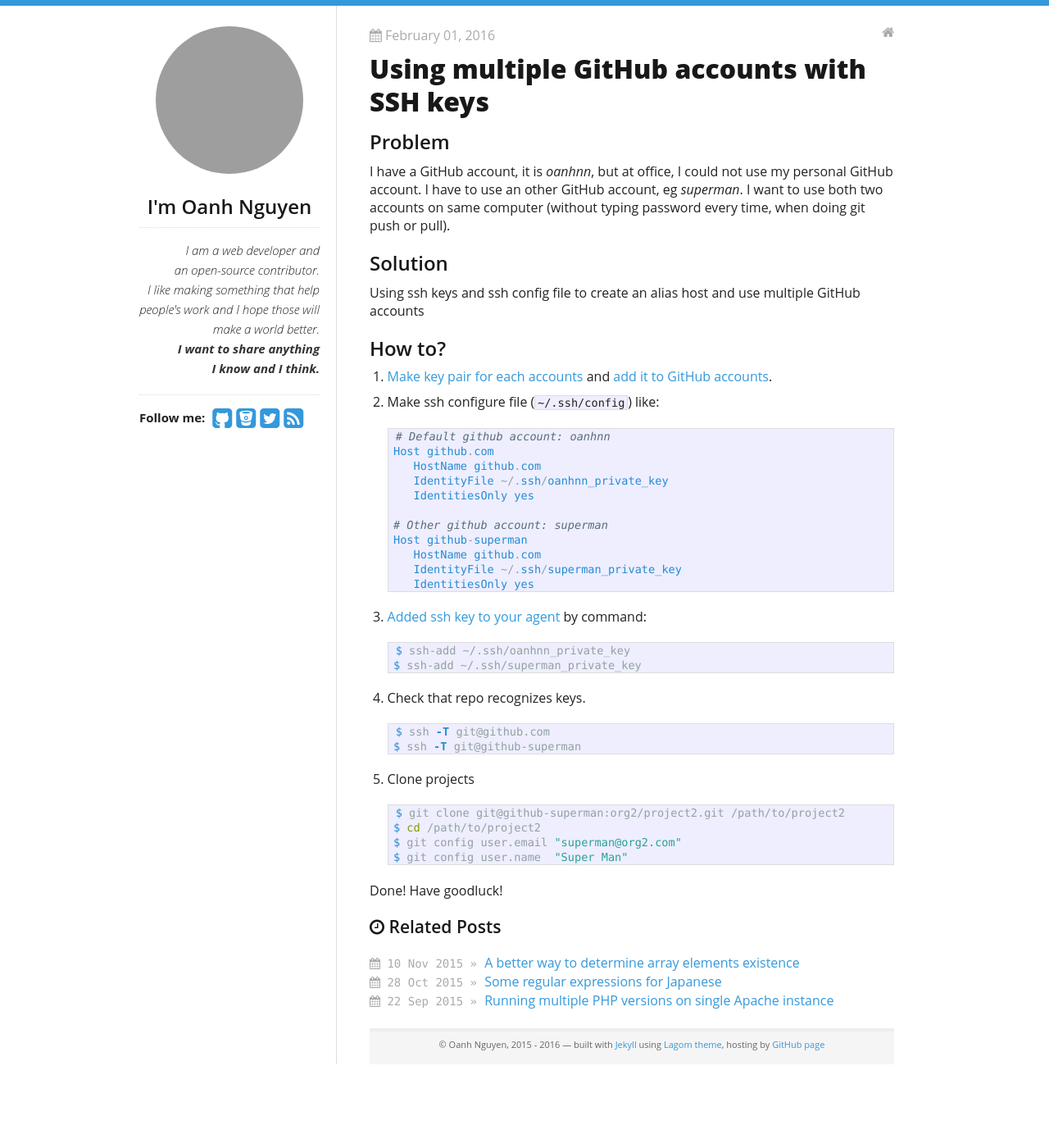
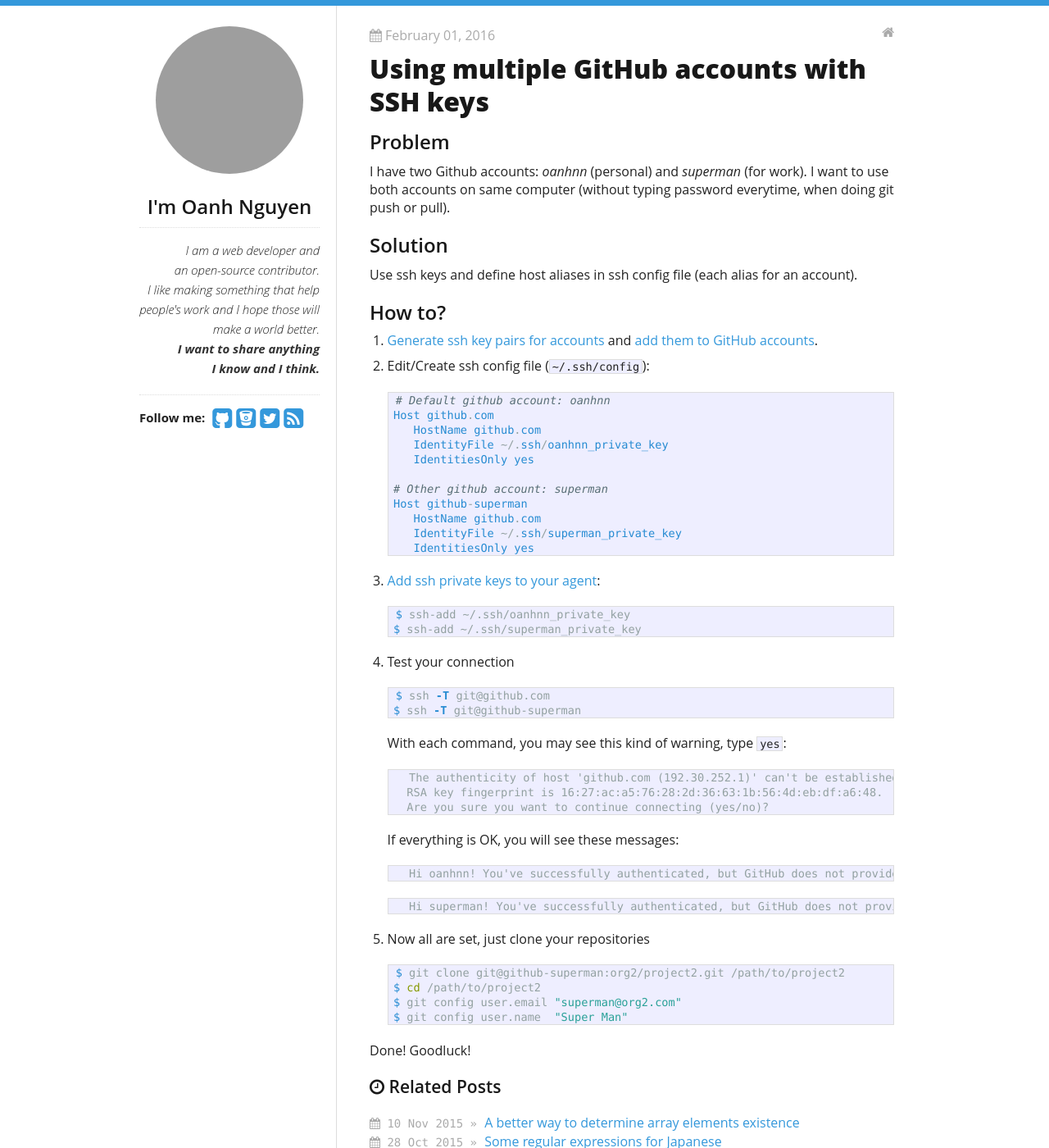
Before and after one commit to oanhnn/oanhnn.github.io, a Jekyll site: the page built from _posts/2016-02-01-using-multiple-github-accounts-with-ssh-keys.md, in a window 1280 px wide and 1400 px high. Shown: the whole window at 82% size. Built offline with Jekyll 4.4.1, drawn with Linux system fonts in a browser that asks for light colours; comment, search, counter and statistics services are not loaded; grey boxes are pictures that could not be loaded.

Commit message:
Update 2016-02-01-using-multiple-github-accounts-with-ssh-keys.md

````diff
--- a/_posts/2016-02-01-using-multiple-github-accounts-with-ssh-keys.md
+++ b/_posts/2016-02-01-using-multiple-github-accounts-with-ssh-keys.md
@@ -6,17 +6,17 @@
 ---
 
 ## Problem
-I have a GitHub account, it is *oanhnn*, but at office, I could not use my personal GitHub account. I have to use an other GitHub account, eg *superman*.
-I want to use both two accounts on same computer (without typing password every time, when doing git push or pull).
+I have two Github accounts: *oanhnn* (personal) and *superman* (for work).
+I want to use both accounts on same computer (without typing password everytime, when doing git push or pull).
 
 <!--more-->
 
 ## Solution
-Using ssh keys and ssh config file to create an alias host and use multiple GitHub accounts
+Use ssh keys and define host aliases in ssh config file (each alias for an account).
 
 ## How to?
-1. [Make key pair for each accounts](https://help.github.com/articles/generating-a-new-ssh-key/) and [add it to GitHub accounts](https://help.github.com/articles/adding-a-new-ssh-key-to-your-github-account/).
-2. Make ssh configure file (`~/.ssh/config`) like:
+1. [Generate ssh key pairs for accounts](https://help.github.com/articles/generating-a-new-ssh-key/) and [add them to GitHub accounts](https://help.github.com/articles/adding-a-new-ssh-key-to-your-github-account/).
+2. Edit/Create ssh config file (`~/.ssh/config`):
 
    ```conf
    # Default github account: oanhnn
@@ -32,21 +32,34 @@
       IdentitiesOnly yes
    ```
 
-3. [Added ssh key to your agent](https://help.github.com/articles/adding-a-new-ssh-key-to-the-ssh-agent/) by command:
+3. [Add ssh private keys to your agent](https://help.github.com/articles/adding-a-new-ssh-key-to-the-ssh-agent/):
 
    ```shell
    $ ssh-add ~/.ssh/oanhnn_private_key
    $ ssh-add ~/.ssh/superman_private_key
    ```
 
-4. Check that repo recognizes keys.
+4. Test your connection
 
    ```shell
    $ ssh -T git@github.com
    $ ssh -T git@github-superman
    ```
+With each command, you may see this kind of warning, type `yes`:
+  ```
+  The authenticity of host 'github.com (192.30.252.1)' can't be established.
+  RSA key fingerprint is 16:27:ac:a5:76:28:2d:36:63:1b:56:4d:eb:df:a6:48.
+  Are you sure you want to continue connecting (yes/no)?
+  ```
+If everything is OK, you will see these messages:
+  ```
+  Hi oanhnn! You've successfully authenticated, but GitHub does not provide shell access.
+  ```
+  ```
+  Hi superman! You've successfully authenticated, but GitHub does not provide shell access.
+  ```
 
-5. Clone projects
+5. Now all are set, just clone your repositories
 
    ```shell
    $ git clone git@github-superman:org2/project2.git /path/to/project2
@@ -55,5 +68,4 @@
    $ git config user.name  "Super Man"
    ```
 
-
-Done! Have goodluck!
+Done! Goodluck!
````
